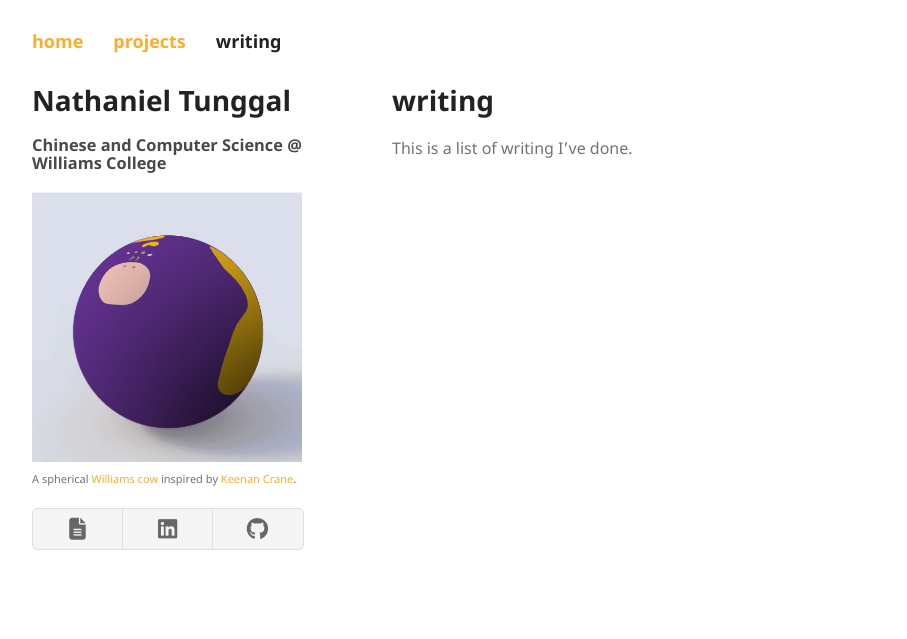
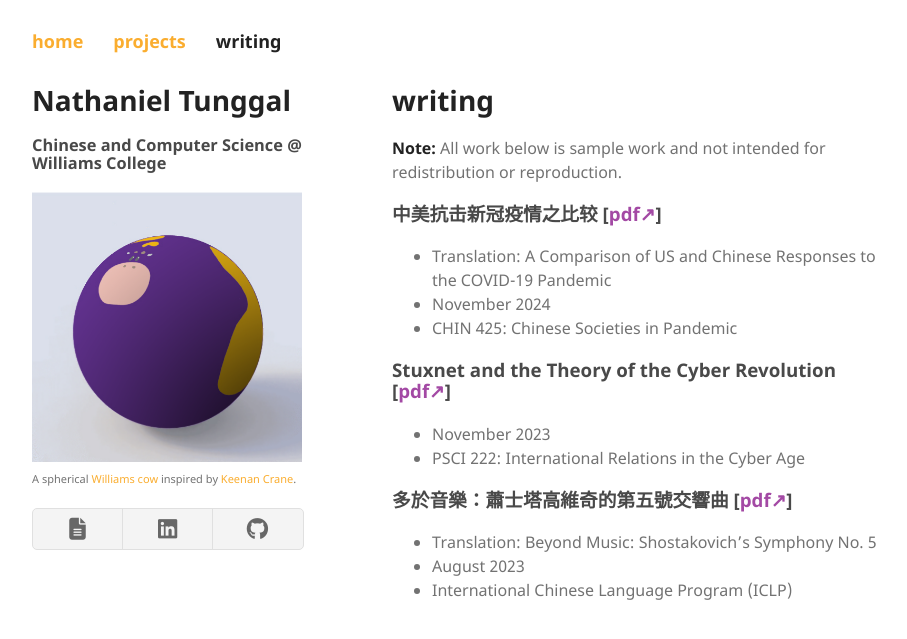
Before and after one commit to ntunggal/ntunggal.github.io, a Jekyll site: the page built from writing.md, in a window 1280 px wide. Shown: the top 639 px of the page, without its empty margins (178-1085 px from the left). Built offline with Jekyll 4.4.1, drawn with Linux system fonts in a browser that asks for light colours; our own code applies the rules of GitHub Pages for plain Markdown files.

Commit message:
added more work

```diff
--- a/writing.md
+++ b/writing.md
@@ -3,5 +3,18 @@ layout: default
 ---
 
 # writing
+**Note:** All work below is sample work and not intended for redistribution or reproduction.
 
-This is a list of writing I've done.
+### 中美抗击新冠疫情之比较 [[pdf↗](./assets/docs/NathanielTunggal-Comparison.pdf)]
+- Translation: A Comparison of US and Chinese Responses to the COVID-19 Pandemic
+- November 2024
+- CHIN 425: Chinese Societies in Pandemic
+
+### Stuxnet and the Theory of the Cyber Revolution [[pdf↗](./assets/docs/NathanielTunggal-CyberRevolution.pdf)]
+- November 2023
+- PSCI 222: International Relations in the Cyber Age
+
+### 多於音樂：蕭士塔高維奇的第五號交響曲 [[pdf↗](./assets/docs/NathanielTunggal-多於音樂：蕭士塔高維奇的第五號交響曲.pdf)]
+- Translation: Beyond Music: Shostakovich's Symphony No. 5
+- August 2023
+- International Chinese Language Program (ICLP)
```
Also changed, not shown: projects.md (+3 -4 lines), 3 other files.
